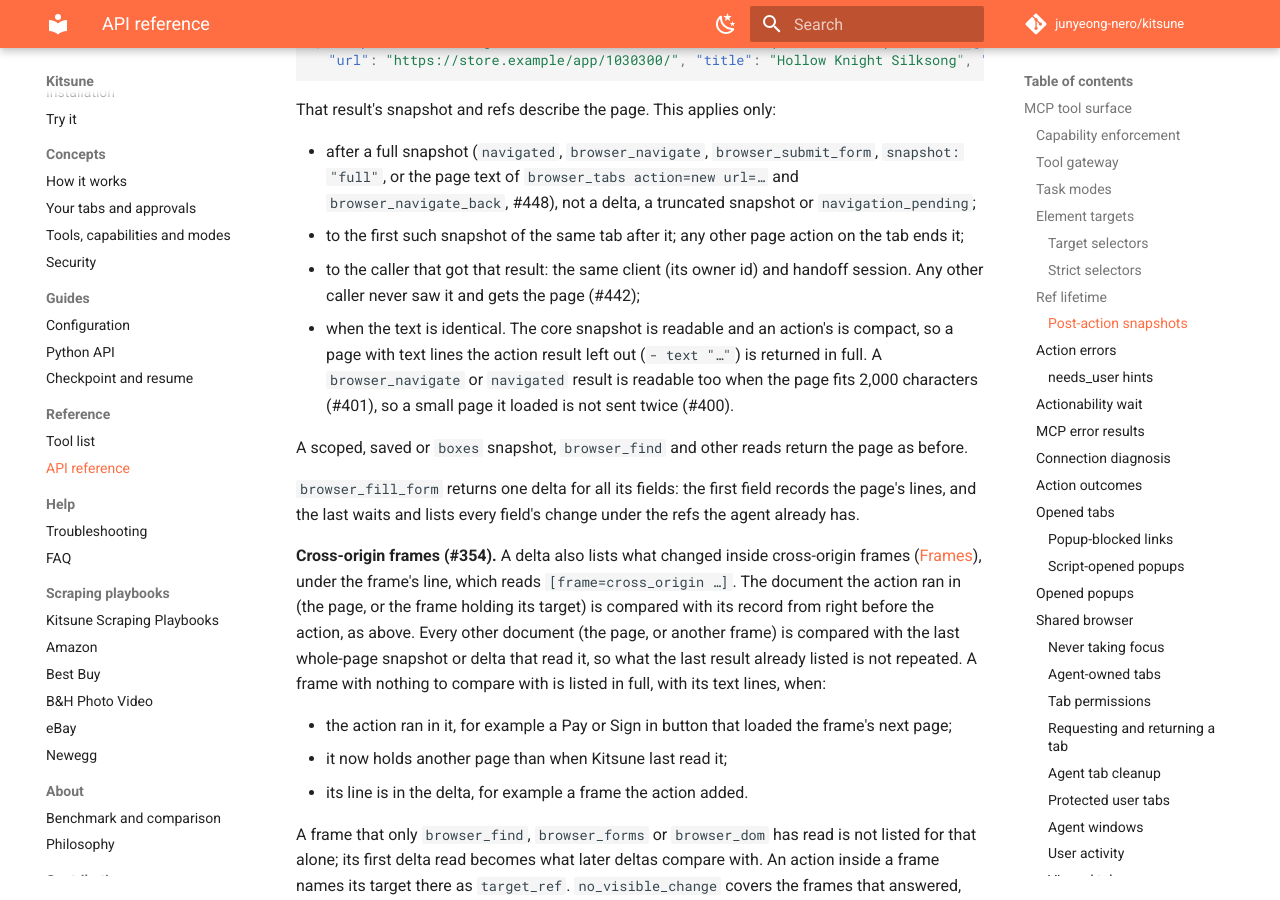
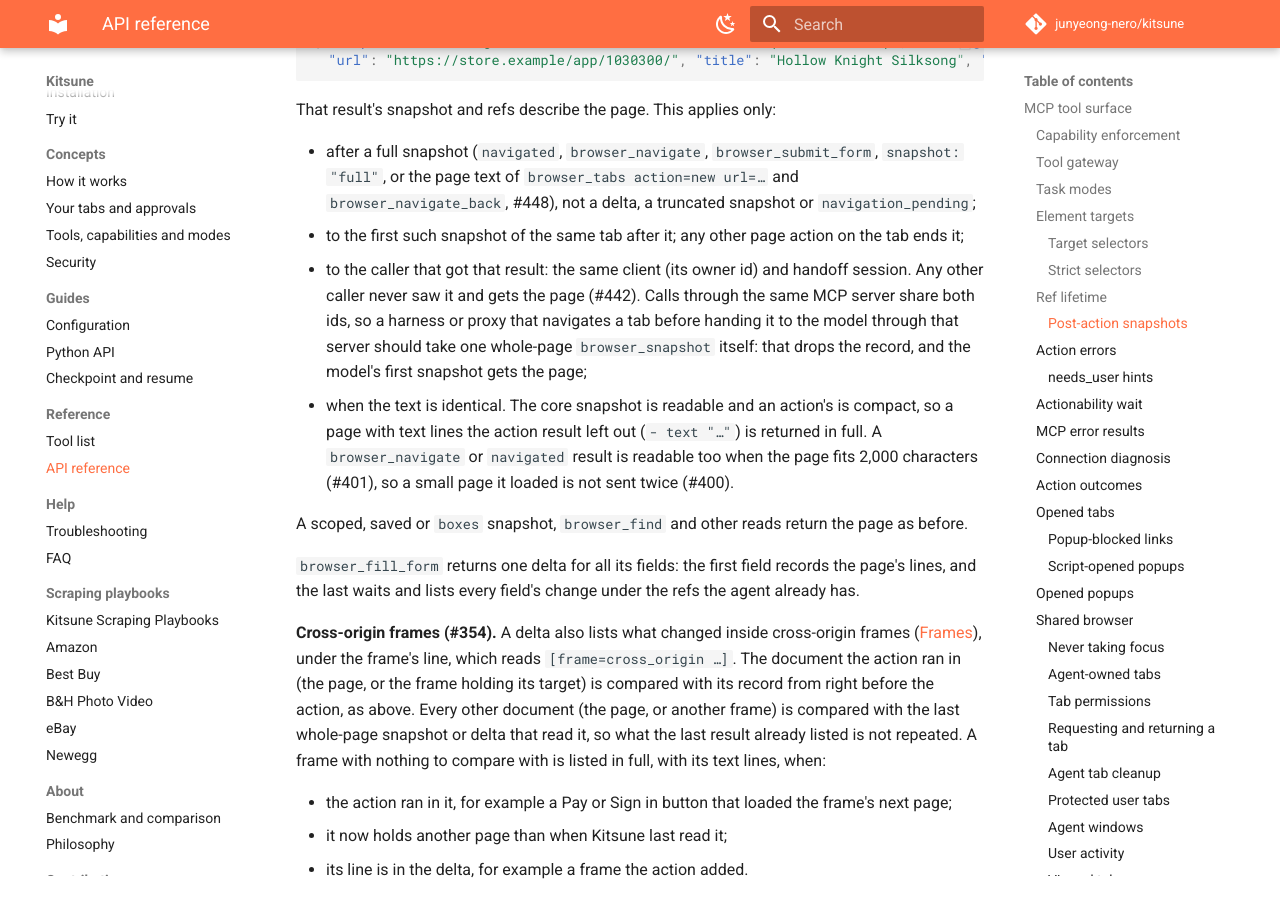
Before and after one commit to junyeong-nero/kitsune, an MkDocs documentation site: the page built from docs/api-reference.md, in a window 1280 px wide and 900 px high, scrolled down 12569 px. Built offline with MkDocs 1.6.1 and Material for MkDocs 9.7.7, drawn with Linux system fonts in a browser that asks for light colours; comment, search, counter and statistics services are not loaded.

Commit message:
docs(snapshot): same-MCP-server wrappers drop the unchanged_since record with one snapshot (#442)

```diff
--- a/docs/api-reference.md
+++ b/docs/api-reference.md
@@ -493,7 +493,10 @@ That result's snapshot and refs describe the page. This applies only:
   #448), not a delta, a truncated snapshot or `navigation_pending`;
 - to the first such snapshot of the same tab after it; any other page action on the tab ends it;
 - to the caller that got that result: the same client (its owner id) and handoff session. Any
-  other caller never saw it and gets the page (#442);
+  other caller never saw it and gets the page (#442). Calls through the same MCP server share both
+  ids, so a harness or proxy that navigates a tab before handing it to the model through that
+  server should take one whole-page `browser_snapshot` itself: that drops the record, and the
+  model's first snapshot gets the page;
 - when the text is identical. The core snapshot is readable and an action's is compact, so a
   page with text lines the action result left out (`- text "…"`) is returned in full. A
   `browser_navigate` or `navigated` result is readable too when the page fits 2,000
```
